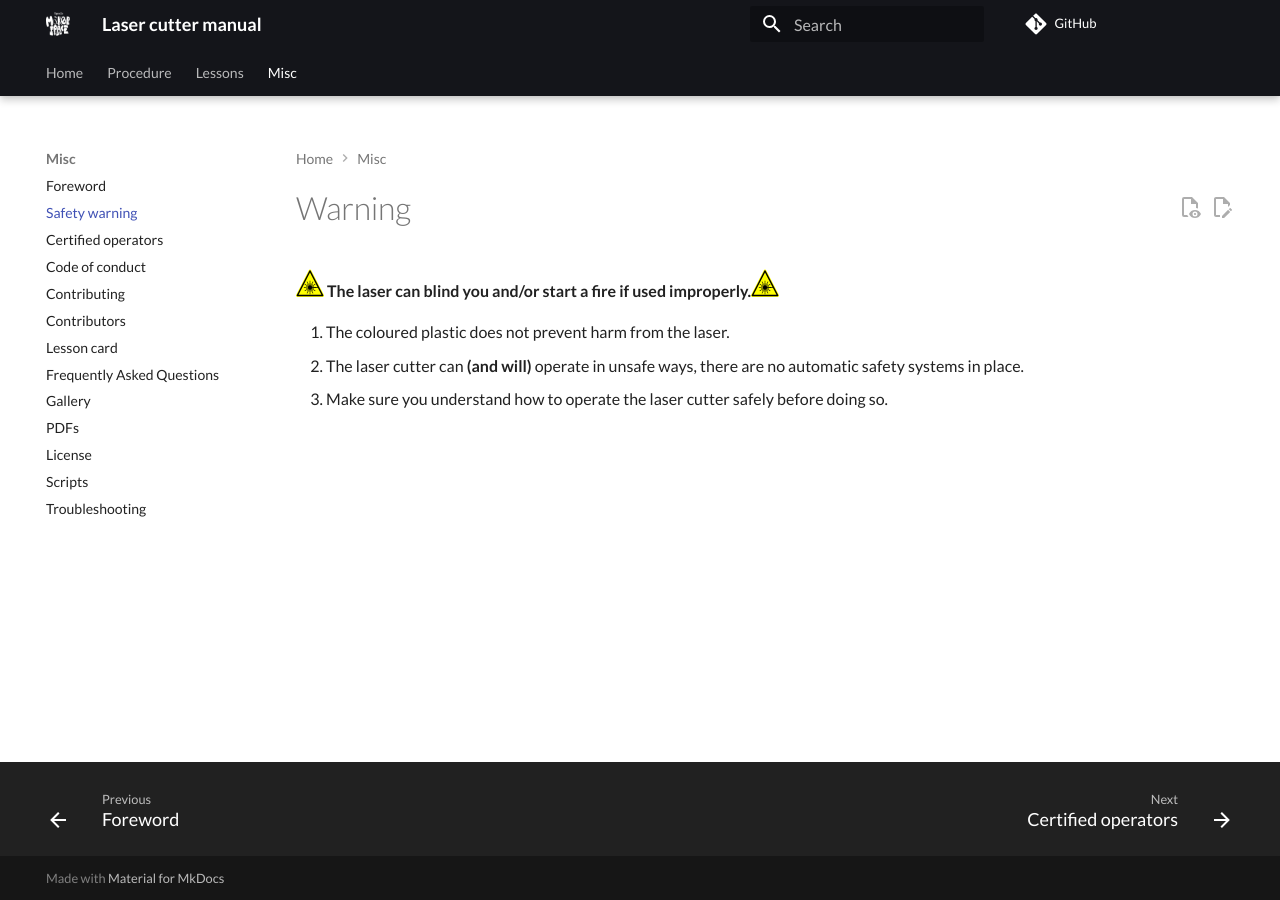
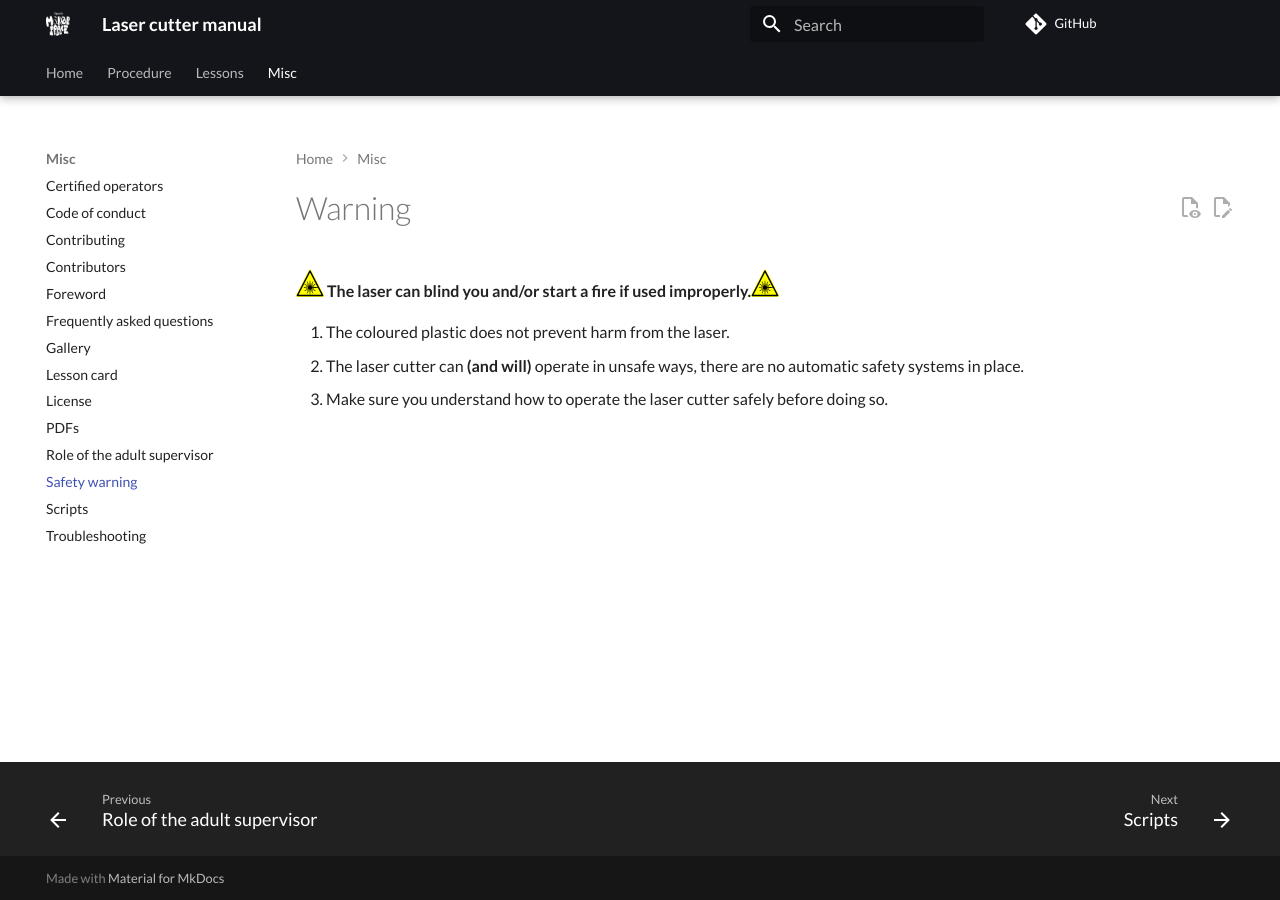
Before and after one commit to uppsala-makerspace/laser_cutter_guide, an MkDocs documentation site: the page built from docs/misc/safety_warning/README.md, in a window 1280 px wide. Built offline with MkDocs 1.6.1 and Material for MkDocs 9.7.7, drawn with Linux system fonts in a browser that asks for light colours; comment, search, counter and statistics services are not loaded.

Commit message:
Add role of adult supervisor

```diff
--- a/mkdocs.yml
+++ b/mkdocs.yml
@@ -35,17 +35,18 @@
     - 8. Your first cut as an operator: lessons/8_your_first_cut_as_operator.md
     - 9. Certication: lessons/9_certification.md
   - Misc:
-    - Foreword: misc/foreword/README.md
-    - Safety Warning: misc/safety_warning/README.md
     - Certified operators: certified_operators.md
     - Code of conduct: CODE_OF_CONDUCT.md
     - Contributing: CONTRIBUTING.md
     - Contributors: contributors.md
+    - Foreword: misc/foreword/README.md
+    - Frequently asked questions: faq.md
+    - Gallery: gallery/README.md
     - Lesson card: lesson_card/README.md
-    - Frequently Asked Questions: faq.md
-    - Gallery: gallery/README.md
+    - License: LICENSE.md
     - PDFs: pdfs/README.md
-    - License: LICENSE.md
+    - Role of the adult supervisor: role_of_adult.md
+    - Safety warning: misc/safety_warning/README.md
     - Scripts: scripts/README.md
     - Troubleshooting: troubleshooting/README.md
 
```
Also changed, not shown: docs/role_of_adult.md (added, +46 -0 lines).
